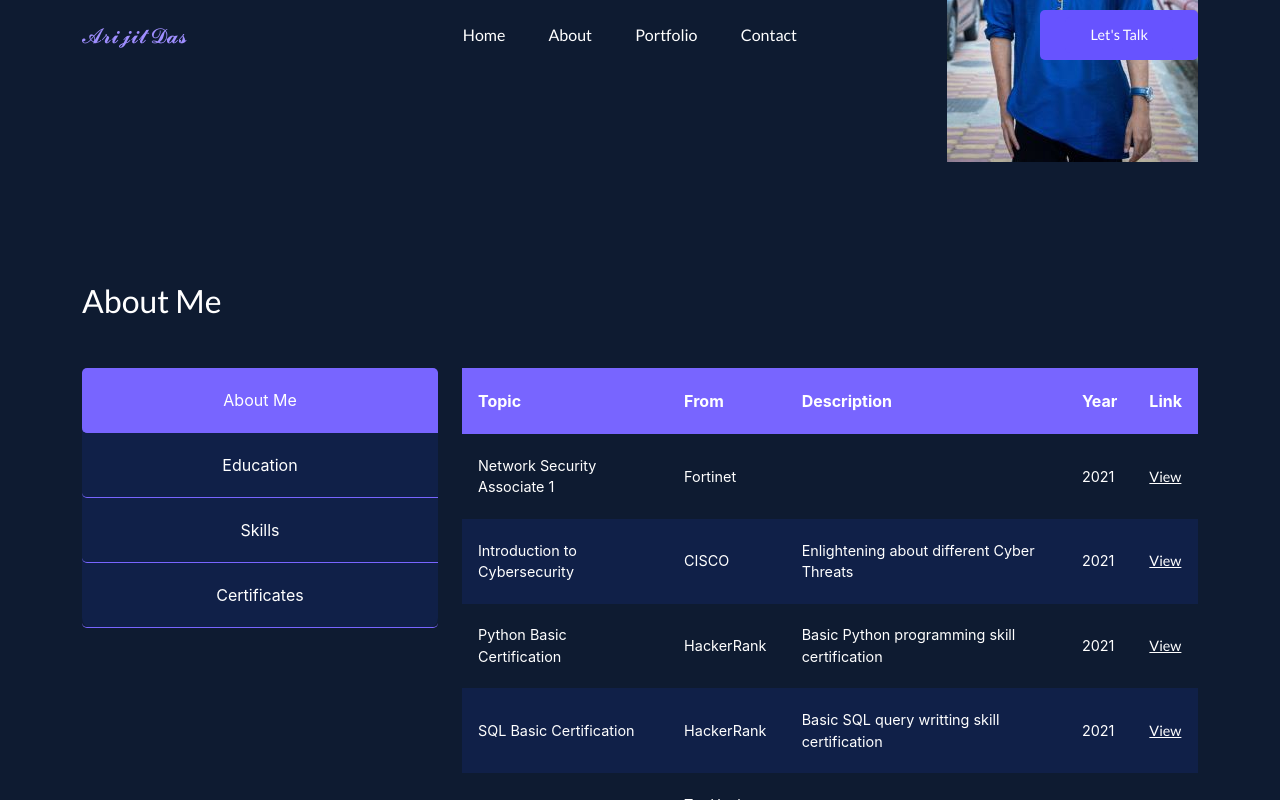
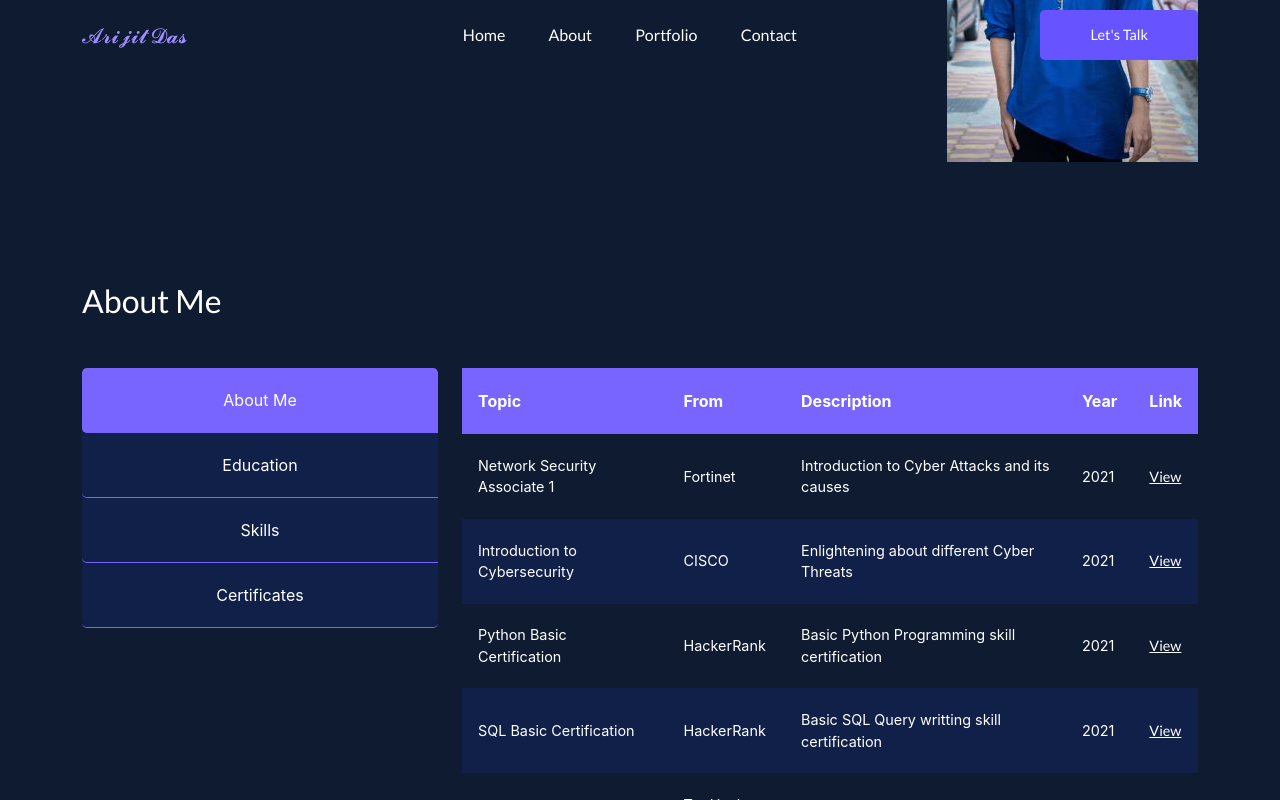
Before and after one commit to arijit2002/port_React, a React (Create React App) app: page / in a window 1280 px wide. Both pictures are taken after a click on the button "Certificates". Shown: the part 391-1191 px from the top of the page. Built offline with nearby package versions, Linux system fonts and the light colour scheme.

Commit message:
Update Certificates.jsx

```diff
--- a/src/components/about/Certificates.jsx
+++ b/src/components/about/Certificates.jsx
@@ -16,7 +16,7 @@ export const Certificates = () => {
         <tr>
             <td>Network Security Associate 1 </td>
             <td>Fortinet</td>
-            <td></td>
+            <td>Introduction to Cyber Attacks and its causes</td>
             <td>2021</td>
             <td><a target="_blank" href='https://drive.google.com/file/d/1e7MSRS7e8tHa5dD0dQwnV0qJjXdyQndi/view?usp=sharing' rel="noreferrer">View</a></td>
         </tr>
@@ -30,14 +30,14 @@ export const Certificates = () => {
         <tr>
             <td>Python Basic Certification</td>
             <td>HackerRank</td>
-            <td>Basic Python programming skill certification</td>
+            <td>Basic Python Programming skill certification</td>
             <td>2021</td>
             <td><a target="_blank" href='https://drive.google.com/file/d/1IzcPyAUQS7HO7i0RAlXyJrYR4tKuI1Yy/view?usp=sharing' rel="noreferrer">View</a></td>
         </tr>
         <tr>
             <td>SQL Basic Certification</td>
             <td>HackerRank</td>
-            <td>Basic SQL query writting skill certification</td>
+            <td>Basic SQL Query writting skill certification</td>
             <td>2021</td>
             <td><a target="_blank" href='https://drive.google.com/file/d/1Rfy1bROKX04qLyaOsGo2fenSZSA_2EBM/view?usp=sharing' rel="noreferrer">View</a></td>
         </tr>
```
